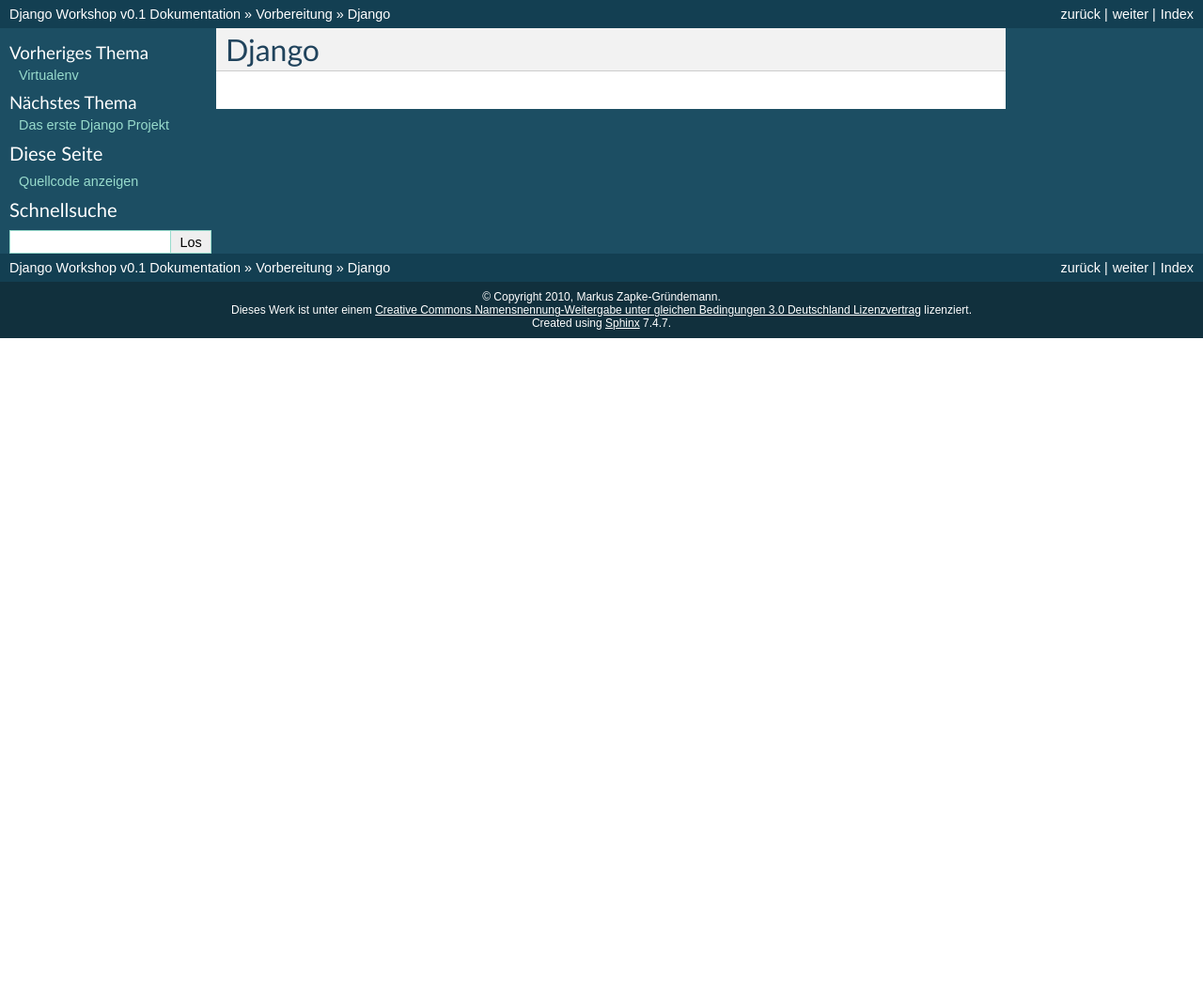
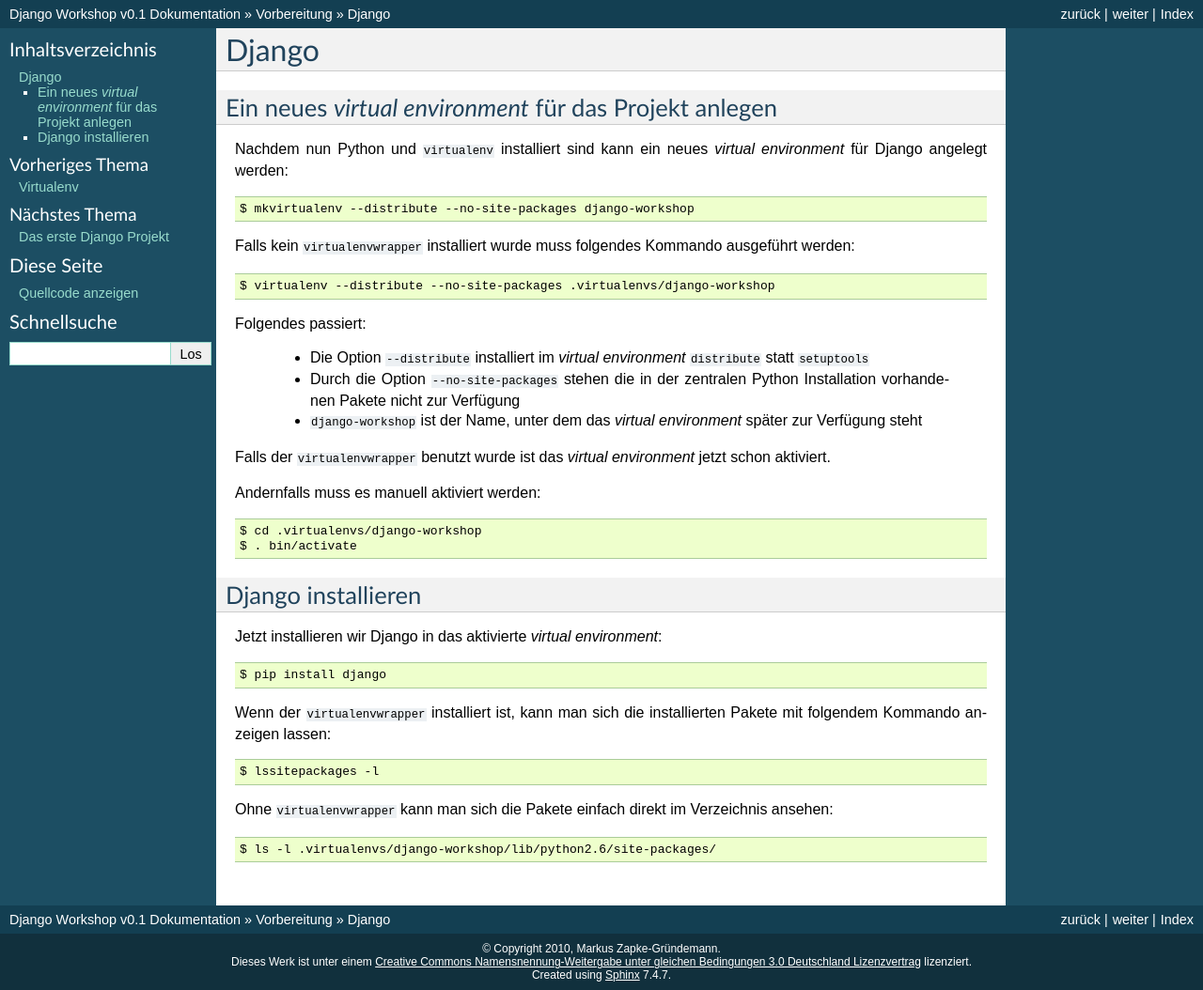
Before and after one commit to keimlink/django-workshop, a Sphinx documentation site: the page built from docs/vorbereitung/django.rst, in a window 1280 px wide. Shown: the whole page at 94% size. Built offline with Sphinx 7.4.7, drawn with Linux system fonts in a browser that asks for light colours; before the commit the page ends 900 px from its top, so only the background shows below that.

Commit message:
Beschreibung der Django Installation fertig gestellt.

```diff
--- a/docs/vorbereitung/django.rst
+++ b/docs/vorbereitung/django.rst
@@ -1,2 +1,41 @@
 Django
 ******
+
+Ein neues *virtual environment* für das Projekt anlegen
+=======================================================
+
+Nachdem nun Python und ``virtualenv`` installiert sind kann ein neues *virtual environment* für Django angelegt werden::
+
+    $ mkvirtualenv --distribute --no-site-packages django-workshop
+
+Falls kein ``virtualenvwrapper`` installiert wurde muss folgendes Kommando ausgeführt werden::
+
+    $ virtualenv --distribute --no-site-packages .virtualenvs/django-workshop
+
+Folgendes passiert:
+
+    * Die Option ``--distribute`` installiert im *virtual environment* ``distribute`` statt ``setuptools``
+    * Durch die Option ``--no-site-packages`` stehen die in der zentralen Python Installation vorhandenen Pakete nicht zur Verfügung
+    * ``django-workshop`` ist der Name, unter dem das *virtual environment* später zur Verfügung steht
+
+Falls der ``virtualenvwrapper`` benutzt wurde ist das *virtual environment* jetzt schon aktiviert.
+
+Andernfalls muss es manuell aktiviert werden::
+
+    $ cd .virtualenvs/django-workshop
+    $ . bin/activate
+
+Django installieren
+===================
+
+Jetzt installieren wir Django in das aktivierte *virtual environment*::
+
+    $ pip install django
+
+Wenn der ``virtualenvwrapper`` installiert ist, kann man sich die installierten Pakete mit folgendem Kommando anzeigen lassen::
+
+    $ lssitepackages -l
+
+Ohne ``virtualenvwrapper`` kann man sich die Pakete einfach direkt im Verzeichnis ansehen::
+
+    $ ls -l .virtualenvs/django-workshop/lib/python2.6/site-packages/
```
